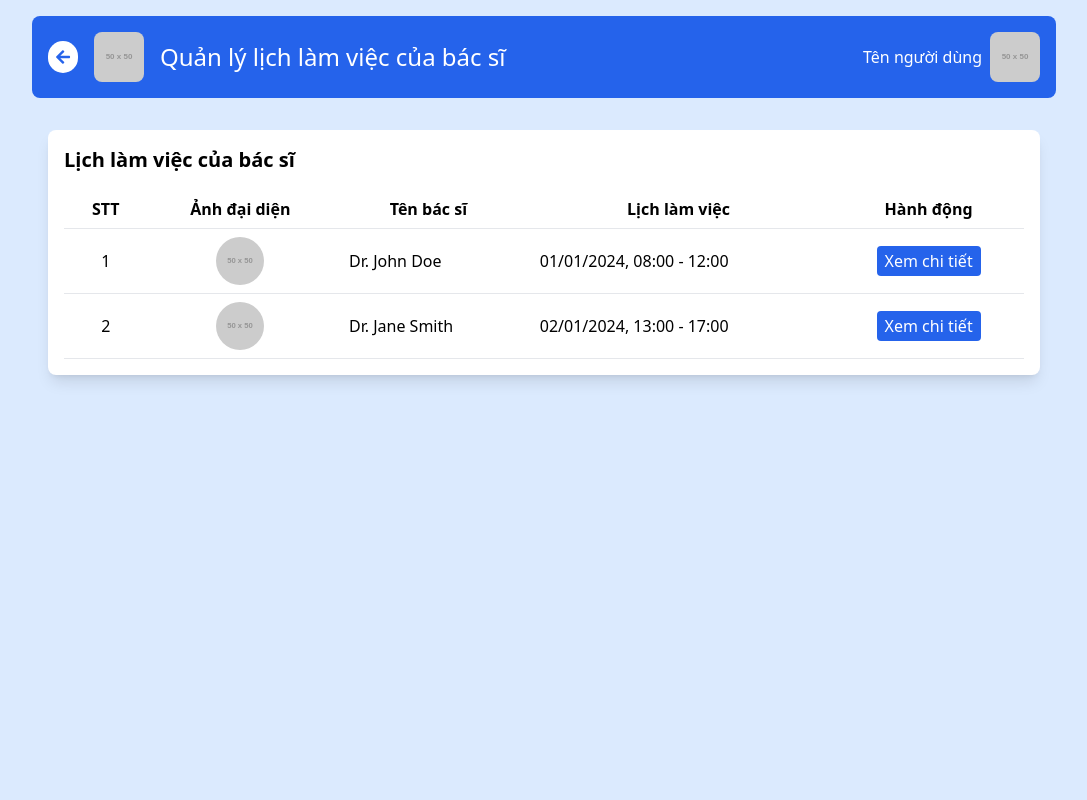
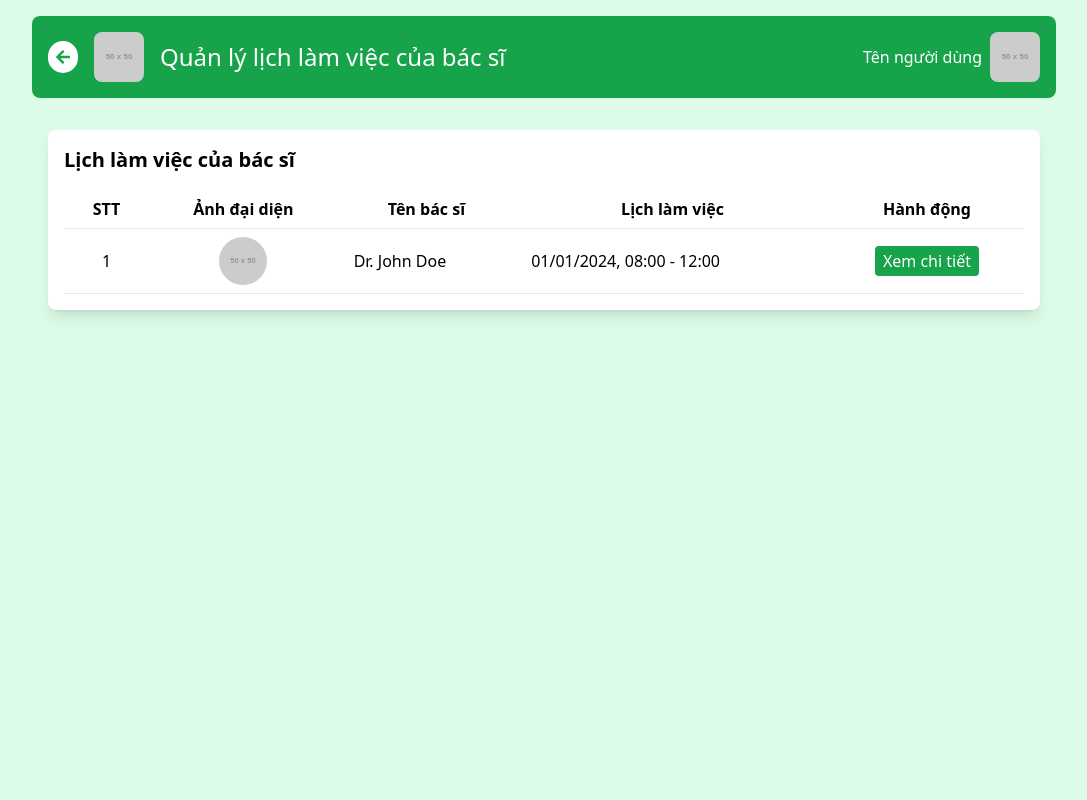
Before and after one commit to vanhieu251206/Pet-Health-Care-System, a Django app: page /Manage_Doctor/ in a window 1280 px wide. Shown: the whole page, without its empty margins (96-1183 px from the left). Run offline with Django 4.2, Linux system fonts and the light colour scheme; grey boxes labelled with a size stand in for pictures from a placeholder-image service; some libraries are stand-ins or nearby versions.

Commit message:
update Manage_doctor interface

```diff
--- a/Pet_Health_Care_System/staff/templates/staff/Manage_Doctor.html
+++ b/Pet_Health_Care_System/staff/templates/staff/Manage_Doctor.html
@@ -44,10 +44,10 @@
         }
   </script>
  </head>
- <body class="bg-blue-100 font-roboto">
-  <div class="bg-blue-600 text-white p-4 flex justify-between items-center rounded-lg mx-4 my-4 max-w-5xl mx-auto">
+ <body class="bg-green-100 font-roboto">
+  <div class="bg-green-600 text-white p-4 flex justify-between items-center rounded-lg mx-4 my-4 max-w-5xl mx-auto">
    <div class="flex items-center">
-    <button class="bg-white text-blue-600 p-2 rounded-full" onclick="history.back()">
+    <button class="bg-white text-green-600 p-2 rounded-full" onclick="history.back()">
      <i class="fas fa-arrow-left">
      </i>
     </button>
@@ -74,21 +74,21 @@
       </div>
      </div>
      <p class="mb-2">
-      <i class="fas fa-phone-alt mr-2 text-blue-600">
+      <i class="fas fa-phone-alt mr-2 text-green-600">
       </i>
       0123456789
      </p>
      <p class="mb-2">
-      <i class="fas fa-briefcase mr-2 text-blue-600">
+      <i class="fas fa-briefcase mr-2 text-green-600">
       </i>
       Nhân viên
      </p>
      <p class="mb-2">
-      <i class="fas fa-id-badge mr-2 text-blue-600">
+      <i class="fas fa-id-badge mr-2 text-green-600">
       </i>
       Mã nhân viên: 123456
      </p>
-     <button class="bg-blue-600 text-white py-2 px-4 rounded mt-2 w-full" onclick="logout()">
+     <button class="bg-green-600 text-white py-2 px-4 rounded mt-2 w-full" onclick="logout()">
       Đăng xuất
      </button>
     </div>
@@ -134,7 +134,7 @@
         01/01/2024, 08:00 - 12:00
        </td>
        <td class="py-2 px-4 border-b border-gray-200 text-center">
-        <button class="bg-blue-600 text-white py-1 px-2 rounded" onclick="toggleDetails('details-1')">
+        <button class="bg-green-600 text-white py-1 px-2 rounded" onclick="toggleDetails('details-1')">
          Xem chi tiết
         </button>
        </td>
@@ -274,11 +274,11 @@
            <button class="bg-yellow-500 text-white py-2 px-4 rounded mr-2" onclick="enableEditing('schedule-1')">
             Chỉnh sửa
            </button>
-           <button class="bg-blue-600 text-white py-2 px-4 rounded" id="save-schedule-1" onclick="saveSchedule('schedule-1')" style="display: none;">
+           <button class="bg-green-600 text-white py-2 px-4 rounded" id="save-schedule-1" onclick="saveSchedule('schedule-1')" style="display: none;">
             Lưu
            </button>
           </div>
-          <button class="bg-blue-600 text-white py-2 px-4 rounded mt-4" onclick="toggleDetails('details-1')">
+          <button class="bg-green-600 text-white py-2 px-4 rounded mt-4" onclick="toggleDetails('details-1')">
            Đóng
           </button>
          </div>
@@ -286,103 +286,106 @@
        </td>
       </tr>
       <tr>
-       <td class="py-2 px-4 border-b border-gray-200 text-center">
-        2
-       </td>
-       <td class="py-2 px-4 border-b border-gray-200 text-center">
-        <img alt="Avatar of Dr. Jane Smith" class="rounded-full w-12 h-12 mx-auto" src="https://placehold.co/50x50"/>
-       </td>
-       <td class="py-2 px-4 border-b border-gray-200">
-        Dr. Jane Smith
-       </td>
-       <td class="py-2 px-4 border-b border-gray-200">
-        02/01/2024, 13:00 - 17:00
-       </td>
-       <td class="py-2 px-4 border-b border-gray-200 text-center">
-        <button class="bg-blue-600 text-white py-1 px-2 rounded" onclick="toggleDetails('details-2')">
-         Xem chi tiết
-        </button>
-       </td>
-      </tr>
         <tr class="hidden" id="details-2">
             <td class="py-2 px-4 border-b border-gray-200" colspan="5">
               <div class="fixed inset-0 bg-black bg-opacity-50 flex justify-center items-center z-50">
                 <div class="bg-white p-6 rounded-lg shadow-lg w-3/4">
-          <h3 class="text-lg font-bold mb-2">
-           Chi tiết lịch làm việc
-          </h3>
+                  <h3 class="text-lg font-bold mb-2">Chi tiết lịch làm việc</h3>
                   <p>
-           <strong>
-            Tên bác sĩ:
-           </strong>
-           Dr. Jane Smith
+                    <strong>Tên bác sĩ:</strong> Dr. Jane Smith
                   </p>
                   <table class="min-w-full bg-white mt-4">
                     <thead>
                       <tr>
-             <th class="py-2 px-4 border-b border-gray-200">
-              Ngày
-             </th>
-             <th class="py-2 px-4 border-b border-gray-200">
-              Thời gian bắt đầu
-             </th>
-             <th class="py-2 px-4 border-b border-gray-200">
-              Thời gian kết thúc
-             </th>
-             <th class="py-2 px-4 border-b border-gray-200">
-              Công việc
-             </th>
+                        <th class="py-2 px-4 border-b border-gray-200">Ngày</th>
+                        <th class="py-2 px-4 border-b border-gray-200">Thời gian bắt đầu</th>
+                        <th class="py-2 px-4 border-b border-gray-200">Thời gian kết thúc</th>
+                        <th class="py-2 px-4 border-b border-gray-200">Công việc</th>
                       </tr>
                     </thead>
                     <tbody>
-            <tr id="schedule-2">
+                      <tr id="schedule-2-monday">
+                        <td class="py-2 px-4 border-b border-gray-200">Thứ Hai</td>
                         <td class="py-2 px-4 border-b border-gray-200">
-              Thứ Hai
+                          <input class="w-full" disabled type="text" value="08:00" />
                         </td>
                         <td class="py-2 px-4 border-b border-gray-200">
-              <input class="w-full" disabled="" type="text" value="08:00"/>
+                          <input class="w-full" disabled type="text" value="12:00" />
                         </td>
                         <td class="py-2 px-4 border-b border-gray-200">
-              <input class="w-full" disabled="" type="text" value="12:00"/>
+                          <input class="w-full" disabled type="text" value="Khám sức khỏe định kỳ cho thú cưng" />
+                        </td>
+                      </tr>
+                      <tr id="schedule-2-tuesday">
+                        <td class="py-2 px-4 border-b border-gray-200">Thứ Ba</td>
+                        <td class="py-2 px-4 border-b border-gray-200">
+                          <input class="w-full" disabled type="text" value="13:00" />
                         </td>
                         <td class="py-2 px-4 border-b border-gray-200">
-              <input class="w-full" disabled="" type="text" value="Khám sức khỏe định kỳ cho thú cưng"/>
+                          <input class="w-full" disabled type="text" value="17:00" />
+                        </td>
+                        <td class="py-2 px-4 border-b border-gray-200">
+                          <input class="w-full" disabled type="text" value="Tiêm phòng cho thú cưng" />
                         </td>
                       </tr>
-            <tr id="schedule-2">
+                      <tr id="schedule-2-wednesday">
+                        <td class="py-2 px-4 border-b border-gray-200">Thứ Tư</td>
                         <td class="py-2 px-4 border-b border-gray-200">
-              Thứ Ba
+                          <input class="w-full" disabled type="text" value="08:00" />
                         </td>
                         <td class="py-2 px-4 border-b border-gray-200">
-              <input class="w-full" disabled="" type="text" value="13:00"/>
+                          <input class="w-full" disabled type="text" value="12:00" />
                         </td>
                         <td class="py-2 px-4 border-b border-gray-200">
-              <input class="w-full" disabled="" type="text" value="17:00"/>
+                          <input class="w-full" disabled type="text" value="Khám bệnh cho thú cưng" />
+                        </td>
+                      </tr>
+                      <tr id="schedule-2-thursday">
+                        <td class="py-2 px-4 border-b border-gray-200">Thứ Năm</td>
+                        <td class="py-2 px-4 border-b border-gray-200">
+                          <input class="w-full" disabled type="text" value="13:00" />
                         </td>
                         <td class="py-2 px-4 border-b border-gray-200">
-              <input class="w-full" disabled="" type="text" value="Tiêm phòng cho thú cưng"/>
+                          <input class="w-full" disabled type="text" value="17:00" />
+                        </td>
+                        <td class="py-2 px-4 border-b border-gray-200">
+                          <input class="w-full" disabled type="text" value="Tư vấn dinh dưỡng cho thú cưng" />
                         </td>
                       </tr>
-            <tr id="schedule-2">
+                      <tr id="schedule-2-friday">
+                        <td class="py-2 px-4 border-b border-gray-200">Thứ Sáu</td>
                         <td class="py-2 px-4 border-b border-gray-200">
-              Thứ Tư
+                          <input class="w-full" disabled type="text" value="08:00" />
                         </td>
                         <td class="py-2 px-4 border-b border-gray-200">
-              <input class="w-full" disabled="" type="text" value="08:00"/>
+                          <input class="w-full" disabled type="text" value="12:00" />
                         </td>
                         <td class="py-2 px-4 border-b border-gray-200">
-              <input class="w-full" disabled="" type="text" value="12:00"/>
+                          <input class="w-full" disabled type="text" value="Tư vấn sức khỏe" />
+                        </td>
+                      </tr>
+                      <tr id="schedule-2-saturday">
+                        <td class="py-2 px-4 border-b border-gray-200">Thứ Bảy</td>
+                        <td class="py-2 px-4 border-b border-gray-200">
+                          <input class="w-full" disabled type="text" value="09:00" />
                         </td>
                         <td class="py-2 px-4 border-b border-gray-200">
-              <input class="w-full" disabled="" type="text" value="Khám bệnh cho thú cưng"/>
+                          <input class="w-full" disabled type="text" value="12:00" />
+                        </td>
+                        <td class="py-2 px-4 border-b border-gray-200">
+                          <input class="w-full" disabled type="text" value="Khám chữa bệnh cho thú cưng" />
                         </td>
                       </tr>
-            <tr id="schedule-2">
+                      <tr id="schedule-2-sunday">
+                        <td class="py-2 px-4 border-b border-gray-200">Chủ Nhật</td>
                         <td class="py-2 px-4 border-b border-gray-200">
-              Thứ Năm
+                          <input class="w-full" disabled type="text" value="10:00" />
                         </td>
                         <td class="py-2 px-4 border-b border-gray-200">
-              &lt;input class="w-full" disabled
+                          <input class="w-full" disabled type="text" value="14:00" />
+                        </td>
+                        <td class="py-2 px-4 border-b border-gray-200">
+                          <input class="w-full" disabled type="text" value="Tư vấn chăm sóc thú cưng" />
                         </td>
                       </tr>
                     </tbody>
@@ -391,9 +394,5 @@
               </div>
             </td>
           </tr>
-     </tbody>
-    </table>
-   </div>
-  </div>
  </body>
 </html>
--- a/Pet_Health_Care_System/staff/templates/staff/base1.html
+++ b/Pet_Health_Care_System/staff/templates/staff/base1.html
@@ -58,7 +58,10 @@
         <div class="bg-white rounded-lg shadow-lg p-4 text-center">
             <h3 class="text-lg mb-2">Quản lí lịch làm việc của bác sĩ</h3>
             <p class="text-sm text-gray-600 mb-4">Xem và quản lí lịch làm việc của các bác sĩ.</p>
-            <button class="bg-green-600 text-white py-2 px-4 rounded hover:bg-green-700">Xem chi tiết</button>
+            <button
+    class="bg-green-600 text-white py-2 px-4 rounded hover:bg-green-700"
+    onclick="window.location.href='/Manage_cancellations';">
+    Xem chi tiết
         </div>
         <div class="bg-white rounded-lg shadow-lg p-4 text-center">
             <h3 class="text-lg mb-2">Petstatus</h3>
```
Lines whose indentation alone changed are shown as unchanged.
